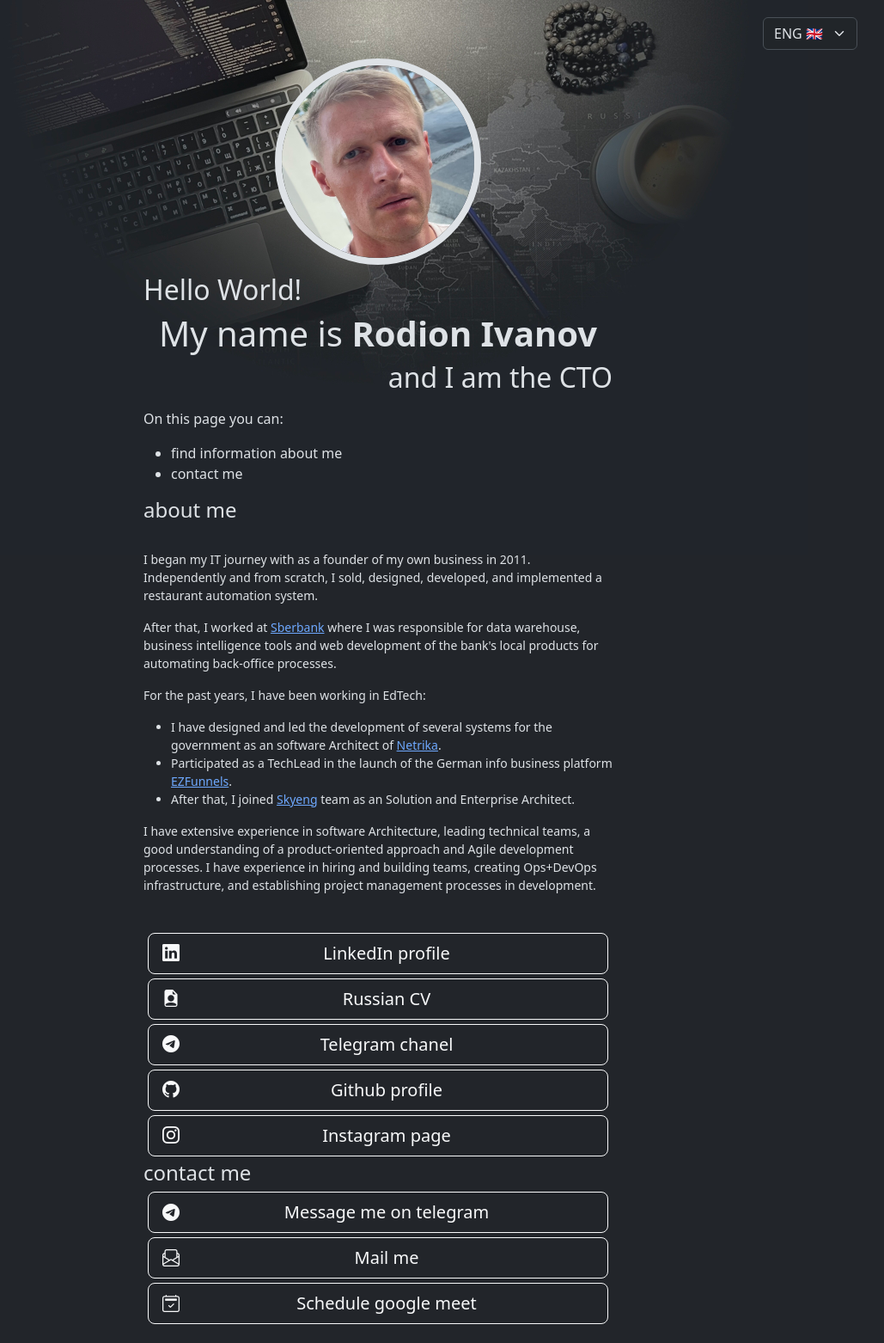
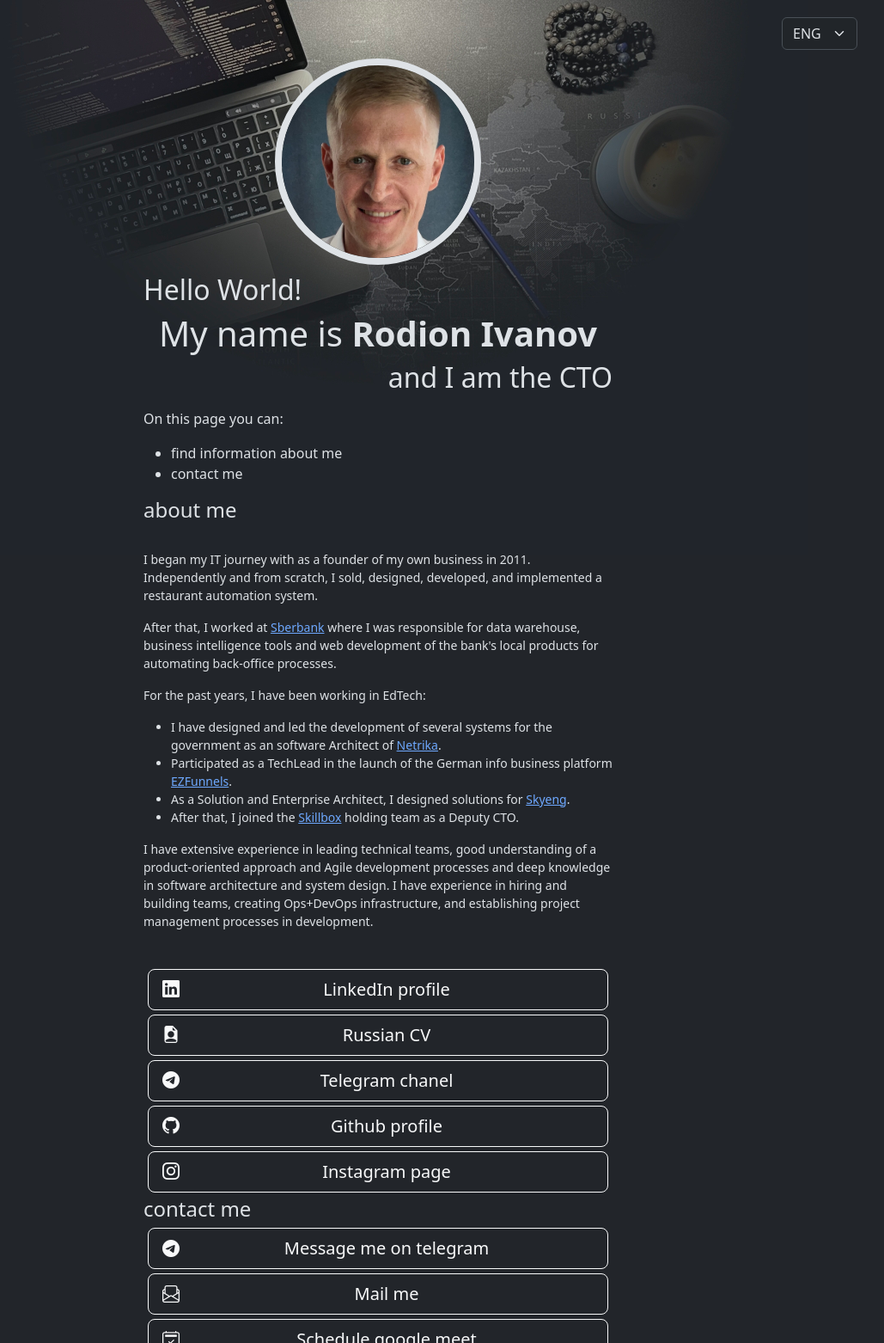
Before and after one commit to 9866494/the-cto.pro, a plain HTML site: page index.html in a window 1280 px wide. Shown: the top 1562 px of the page at 86% size, without its empty margins (200-1229 px from the left). Drawn offline with nearby package versions, Linux system fonts and the light colour scheme.

Commit message:
Update the info

```diff
--- a/index.html
+++ b/index.html
@@ -91,7 +91,7 @@
         }
 
         #lang {
-            width: 110px;
+            width: 88px;
         }
     </style>
 </head>
@@ -102,8 +102,8 @@
         <div class="row">
             <div class="col-12">
                 <select class="form-select float-end" aria-label="Choose language" id="lang">
-                    <option value="en" selected>ENG 🇬🇧</option>
-                    <option value="ru">РУC 🇷🇺</option>
+                    <option value="en" selected>ENG</option>
+                    <option value="ru">РУC</option>
                   </select>
             </div>
         </div>
@@ -111,7 +111,7 @@
             <div class="col-3 d-none d-md-block"></div>
             <div class="col-xs-12 col-md-6">
 
-                <img src="./img/me.jpg" class="me mx-auto d-block" alt="Rodion Ivanov">
+                <img src="./img/me_1.jpeg" class="me mx-auto d-block" alt="Rodion Ivanov">
 
                 <div>
                     <h2 class="text-start">
@@ -165,14 +165,15 @@
                                 <p>
                                     For the past years, I have been working in EdTech:
                                     <ul>
-                                        <li>I have designed and led the development of several systems for the government as an software Architect of <a href="https://www.sberbank.com/" target="_blank">Netrika</a>.</li>
+                                        <li>I have designed and led the development of several systems for the government as an software Architect of <a href="https://netrika.ru" target="_blank">Netrika</a>.</li>
                                         <li>Participated as a TechLead in the launch of the German info business platform <a href="https://ezfunnels.com" target="_blank">EZFunnels</a>.</li>
-                                        <li>After that, I joined <a href="https://skyeng.ru" target="_blank">Skyeng</a> team as an Solution and Enterprise Architect.</li>
+                                        <li>As a Solution and Enterprise Architect, I designed solutions for <a href="https://skyeng.ru" target="_blank">Skyeng</a>.</li>
+                                        <li>After that, I joined the <a href="https://skillbox.ru" target="_blank">Skillbox</a> holding team as a Deputy CTO.</li>
                                     </ul>
                                 <p>
 
                                 <p>
-                                    I have extensive experience in software Architecture, leading technical teams, a good understanding of a product-oriented approach and Agile development processes. I have experience in hiring and building teams, creating Ops+DevOps infrastructure, and establishing project management processes in development.
+                                    I have extensive experience in leading technical teams, good understanding of a product-oriented approach and Agile development processes and deep knowledge in software architecture and system design. I have experience in hiring and building teams, creating Ops+DevOps infrastructure, and establishing project management processes in development.
                                 </p>
                             </small>
                         </div>
@@ -190,14 +191,15 @@
                                 <p>
                                     В последние годы я работаю в EdTech:
                                     <ul>
-                                        <li>Я успел спроектировать и лидировать в роли software Архитектора разработку ряда систем для государства в компании <a href="https://www.sberbank.com/" target="_blank">Netrika</a>.</li>
+                                        <li>Я успел спроектировать и лидировать в роли software Архитектора разработку ряда систем для государства в компании <a href="https://netrika.ru" target="_blank">Netrika</a>.</li>
                                         <li>Участвовал в запуске немецкого аналога getcourse - <a href="https://ezfunnels.com" target="_blank">EZFunnels</a> в роли Технического лида.</li>
-                                        <li>После чего присоединился к команде <a href="https://skyeng.ru" target="_blank">Skyeng</a> в роли solution и корпоративного Архитектора.</li>
+                                        <li>В роли solution и корпоративного Архитектора проектировал решения для <a href="https://skyeng.ru" target="_blank">Skyeng</a>.</li>
+                                        <li>После чего присоединился к команде <a href="https://skillbox.ru" target="_blank">Skillbox</a> на позиции Заместителя технического директора холдинга.</li>
                                     </ul>
                                 <p>
 
                                 <p>
-                                    У меня обширный опыт создания системной Архитектуры, руководства техническими командами, хорошее понимание продуктового подхода и процессов разработки по методологии Agile. Есть опыт найма и формирования команд, создания инфраструктуры Ops+DevOps и построения процессов проектного управления в разработке.
+                                    У меня обширный опыт руководства техническими командами, хорошее понимание продуктового подхода и процессов разработки по методологии Agile и глубокие знания в системной архитектуре и проектировании систем. Есть опыт найма и формирования команд, создания инфраструктуры Ops+DevOps и построения процессов проектного управления в разработке.
                                 </p>
                             </small>
                         </div>
```
Also changed, not shown: img/me_1.jpeg (added).
